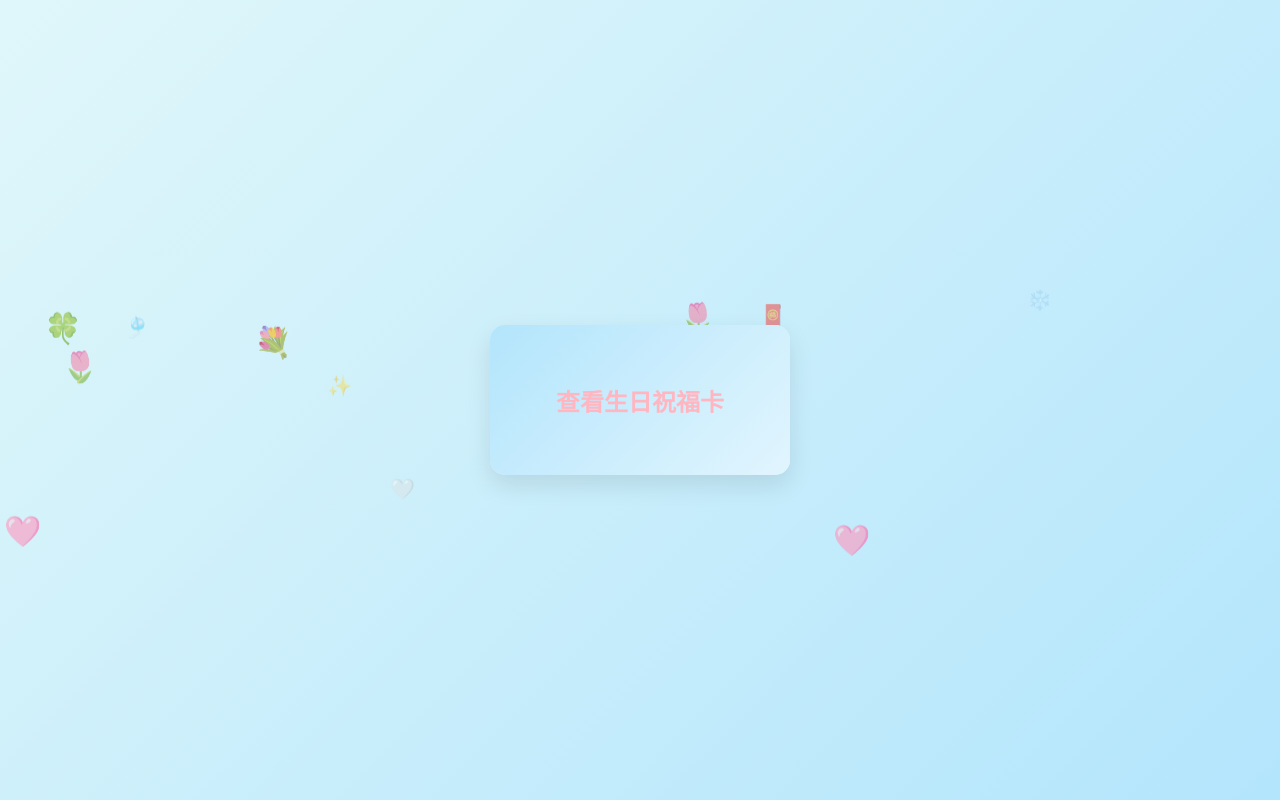
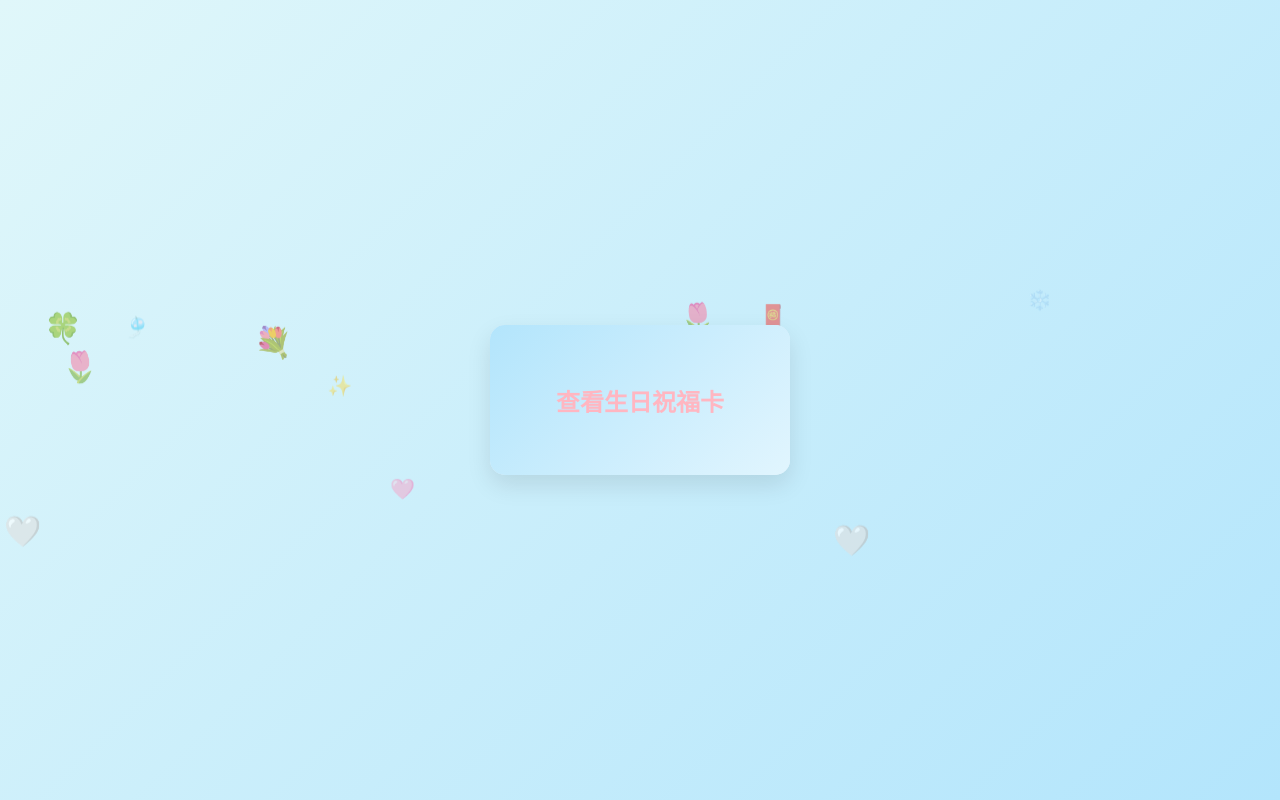
Before and after one commit to Laniszyx/HBD_Tina, a plain HTML site: page index.html in a window 1280 px wide. Drawn offline with Linux system fonts and the light colour scheme; placeholder pictures from the web are drawn by us.

Commit message:
Update index.html

```diff
--- a/index.html
+++ b/index.html
@@ -305,8 +305,8 @@
   <script>
     // Floating elements
     function createFloatingElements() {
-      const flowers = ['🌸', '🌷', '🌹','💐','🩷','🍀','🏮'];
-      const snowflakes = ['❄️', '✿', '❁','🤍','🩵','🎐','✨','🧧'];
+      const flowers = ['🌸', '🌷', '🌹','💐','🤍','🍀','🏮'];
+      const snowflakes = ['❄️', '✿', '❁','🩷','🩵','🎐','✨','🧧'];
 
       function createFloatingElement(elements, className) {
         const element = document.createElement('div');
```
